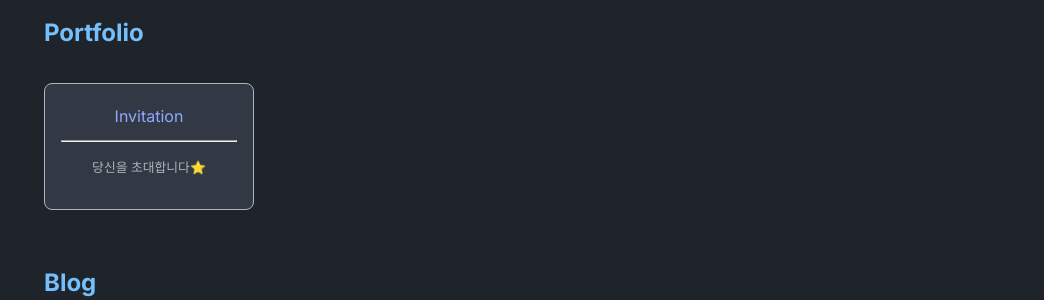
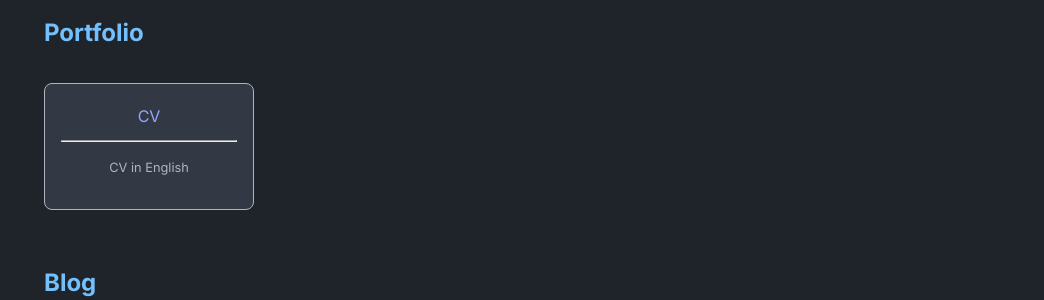
Before and after one commit to kjsang/kjsang.github.io, a Jekyll site: the page built from index.md, in a window 1280 px wide. Shown: the part 292-592 px from the top of the page, without its empty margins (236-1280 px from the left). Built offline with Jekyll 4.4.1, drawn with Linux system fonts in a browser that asks for light colours.

Commit message:
Update home.yml

```diff
--- a/_data/home.yml
+++ b/_data/home.yml
@@ -9,11 +9,9 @@ navbar_entries:
     url: https://github.com/kjsang
 
 project_entries:
-  - title: Invitation
-    url: https://jusangkim.com/wedding-card
-    desc: 당신을 초대합니다⭐️
-
-
+  - title: CV
+    url: https://jusangkim.com/cv
+    desc: CV in English
 
 old_project_entries:
   - title: Academic article
```
